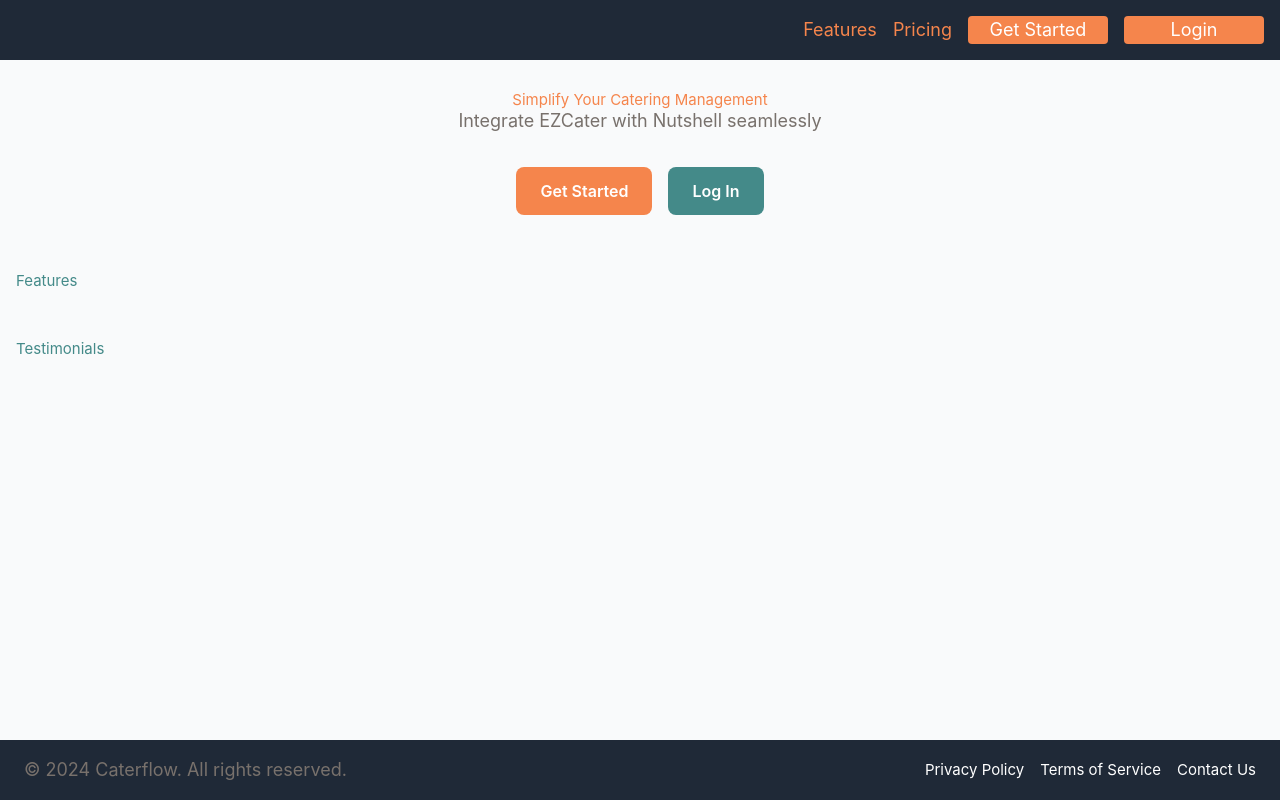
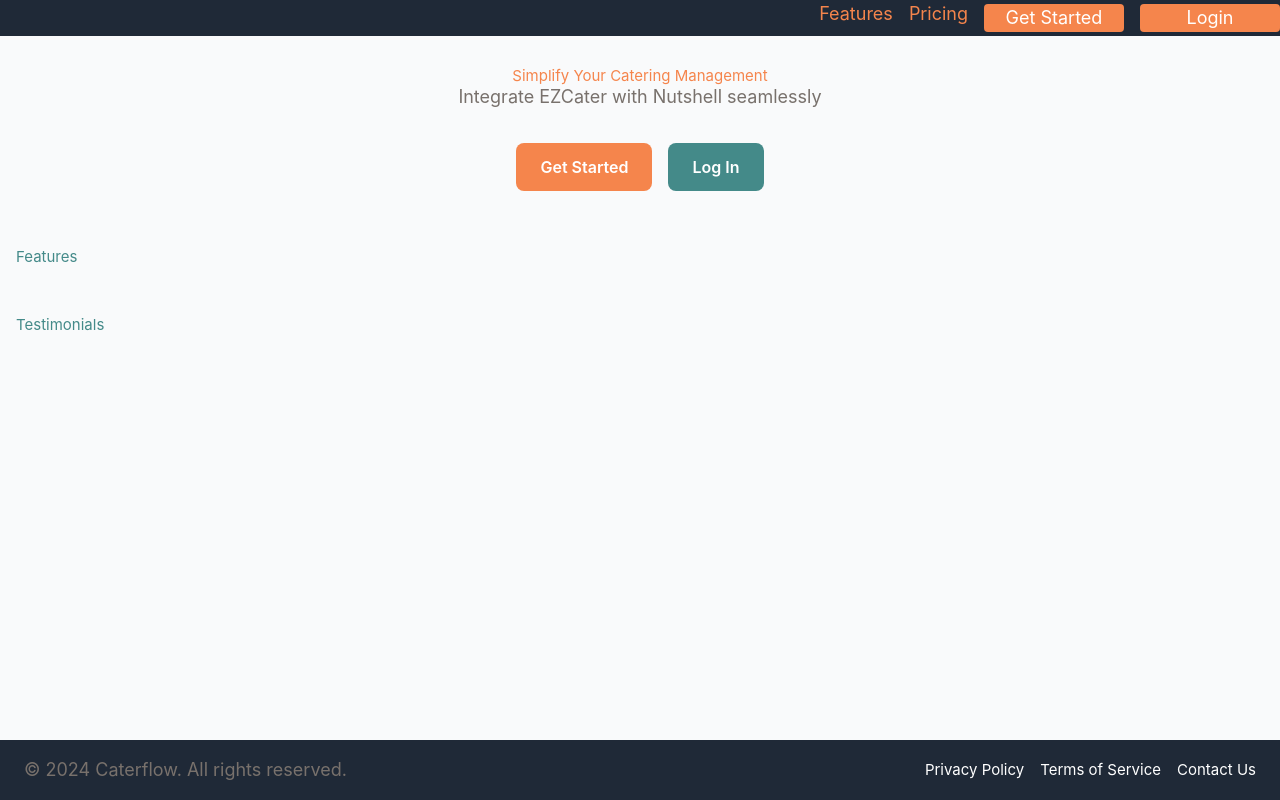
Before and after one commit to MichaelAJay/caterflow-fe, a Vue app: page /get-started in a window 1280 px wide. Built offline with nearby package versions, Linux system fonts and the light colour scheme; no server answers.

Commit message:
finished component

```diff
--- a/src/components/visitor/VisitorMenuItems.vue
+++ b/src/components/visitor/VisitorMenuItems.vue
@@ -21,6 +21,6 @@ defineProps({
   @apply block p-2 hover:bg-gray-700 text-white text-lg md:hover:bg-transparent md:p-0 md:text-caramel-500 md:text-center;
 }
 .action {
-  @apply bg-caramel-500 rounded text-white min-w-[120px] md:min-w-[140px];;
+  @apply bg-caramel-500 rounded text-white min-w-[120px] md:min-w-[140px] md:mt-1 md:mb-1;
 }
 </style>
--- a/src/views/visitor/VisitorMenu.vue
+++ b/src/views/visitor/VisitorMenu.vue
@@ -24,13 +24,13 @@ defineProps({
 <template>
   <div class="bg-transparent md:bg-gray-800"> <!-- This container will wrap everything -->
     <div class="md:sticky md:top-0 md:z-50"> <!-- This makes the bar sticky at the top for medium screens and up -->
-      <nav class="text-white p-4">
+      <nav class="text-white">
         <div class="container mx-auto flex justify-between items-center">
           <!-- Hamburger Icon -->
           <div class="w-full flex justify-end md:hidden">
-            <button @click="toggleMenu" class="bg-gray-800">
-              <Bars3Icon class="h-6 w-6" v-if="!isMenuOpen" />
-              <XMarkIcon class="h-6 w-6" v-else />
+            <button @click="toggleMenu" class="bg-gray-800 p-3 rounded-md">
+              <Bars3Icon class="h-8 w-8" v-if="!isMenuOpen" />
+              <XMarkIcon class="h-8 w-8" v-else />
             </button>
           </div>
           <!-- Desktop Menu Items -->
```
